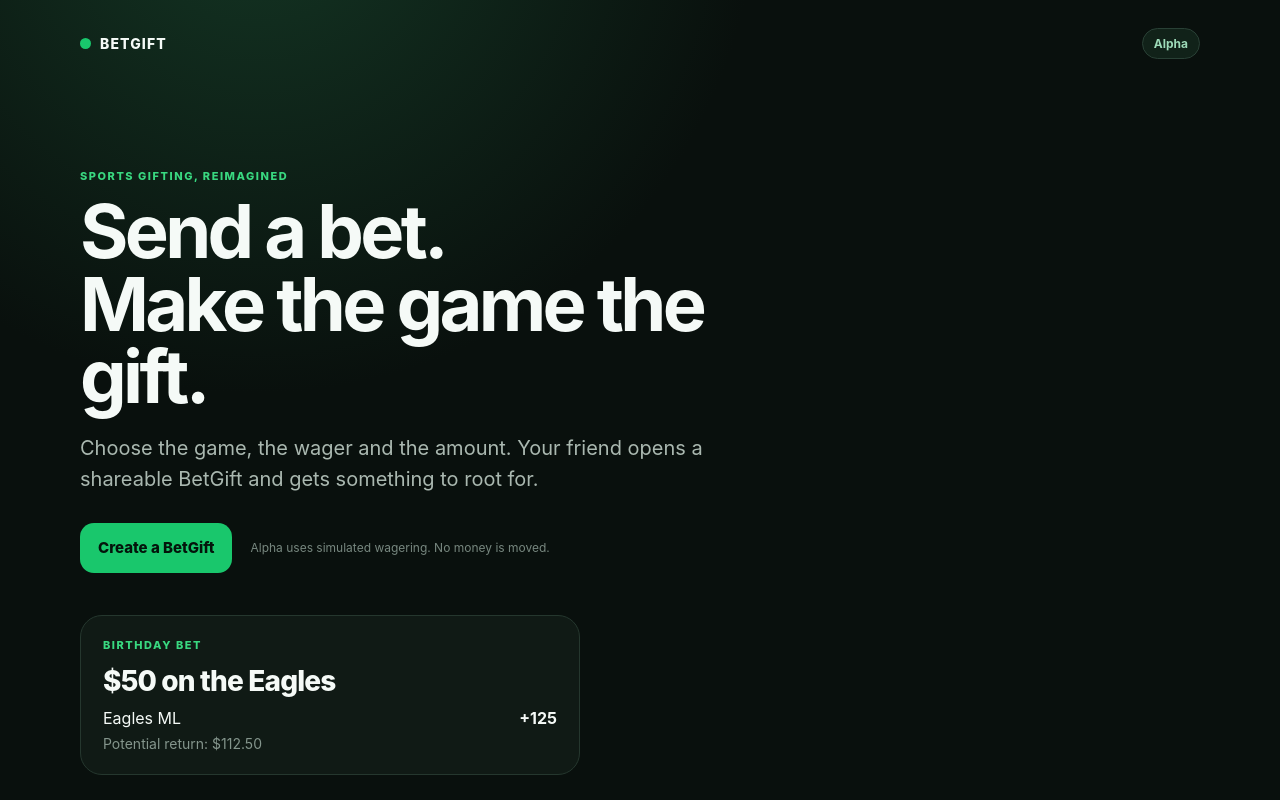
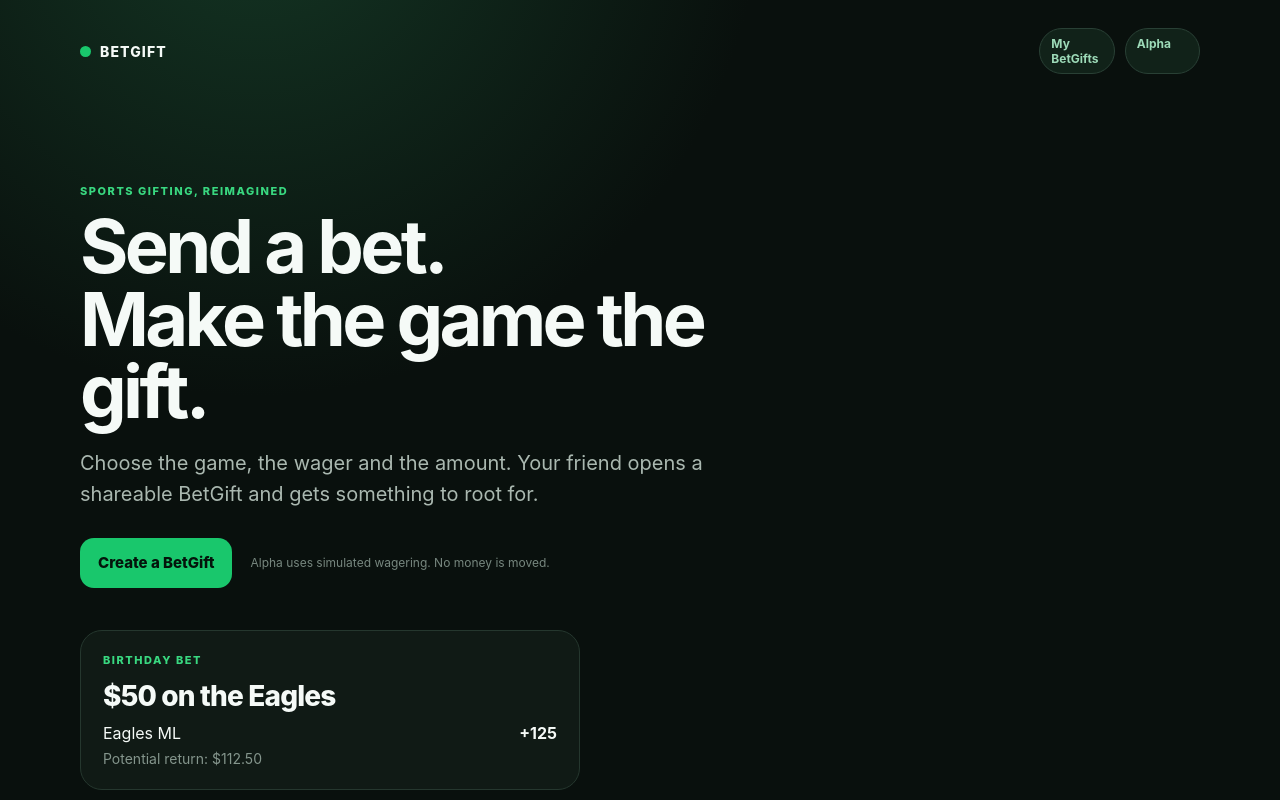
Before and after one commit to HHolden05/betgift, a Next.js app: page / in a window 1280 px wide. Shown: the top 800 px of the page. Built offline with nearby package versions, Linux system fonts and the light colour scheme.

Commit message:
Link homepage to My BetGifts

```diff
--- a/app/page.tsx
+++ b/app/page.tsx
@@ -5,7 +5,10 @@ export default function HomePage() {
     <main className="shell">
       <nav className="nav">
         <div className="brand"><span className="brandDot" />BETGIFT</div>
-        <span className="pill">Alpha</span>
+        <div className="buttonRow">
+          <Link className="pill" href="/my-gifts">My BetGifts</Link>
+          <span className="pill">Alpha</span>
+        </div>
       </nav>
 
       <section className="hero">
```
